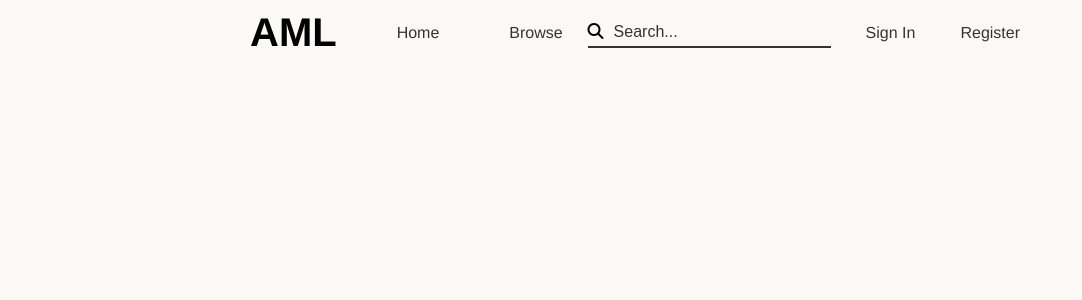
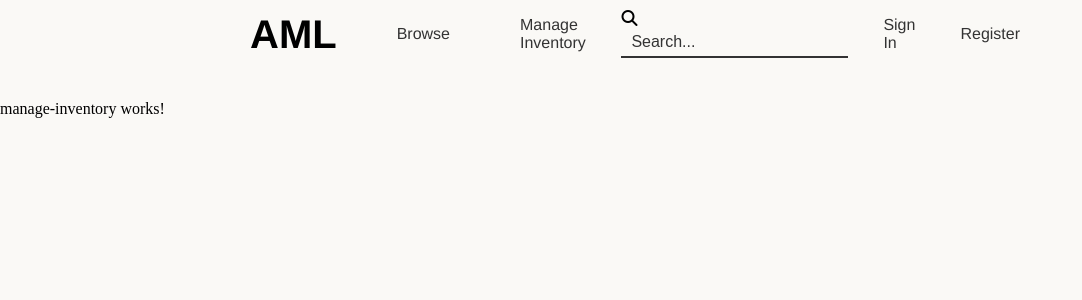
Before and after one commit to DugganDuggan/SAAD-AML, an Angular app: page /manage-inventory in a window 1280 px wide. Before the commit this address led to /. Shown: the top 300 px of the page, without its empty margins (0-1082 px from the left). Built offline with nearby package versions, Linux system fonts and the light colour scheme.

Commit message:
Manage Inventory Page

```diff
--- a/src/app/app.routes.ts
+++ b/src/app/app.routes.ts
@@ -1,4 +1,5 @@
 import { Routes } from '@angular/router';
+import { ManageInventoryComponent } from './manage-inventory/manage-inventory.component';
 
 export const routes: Routes = [
     {path: '', pathMatch: 'full', loadComponent: () => {return import('./home/home.component').then((m) => m.HomeComponent)}},
@@ -6,6 +7,7 @@ export const routes: Routes = [
     {path: 'login', loadComponent: () => {return import('./login/login.component').then((m) => m.LoginComponent)}},
     {path: 'account', loadComponent: () => {return import('./account/account.component').then((m) => m.AccountComponent)}},
     {path: 'browse', loadComponent: () => {return import('./browse/browse.component').then((m) => m.BrowseComponent)}},
-    {path: 'media-details', loadComponent: () => {return import('./media-details/media-details.component').then((m) => m.MediaDetailsComponent)}}
+    {path: 'media-details', loadComponent: () => {return import('./media-details/media-details.component').then((m) => m.MediaDetailsComponent)}},
+    {path: 'manage-inventory', loadComponent: () => {return import('./manage-inventory/manage-inventory.component').then((m) => m.ManageInventoryComponent)}}
 
 ];
--- a/src/app/components/header/header.component.html
+++ b/src/app/components/header/header.component.html
@@ -2,11 +2,10 @@
 <header>
     <nav class="navbar">
         <div class="navbar-left">
-            <a routerLink="/" class="logo">AML</a>
-            <a routerLink="/" class="nav-link">Home</a>
+            <a routerLink="/browse" class="logo">AML</a>
             <a routerLink="/browse" class="nav-link">Browse</a>
 
-            <a *ngIf="loggedIn" routerLink="/register" class="nav-link">Staff Page</a>
+            <a routerLink="/manage-inventory" class="nav-link">Manage Inventory</a>
         </div>
         <div class="navbar-right">
             <div class="search-container">
@@ -16,7 +15,6 @@
             <a *ngIf="!loggedIn" routerLink="/login" class="nav-link">Sign In</a>
             <a *ngIf="!loggedIn" routerLink="/register" class="nav-link">Register</a>
 
-            <a *ngIf="loggedIn" routerLink="/account" class="nav-link">Account</a>
             <a *ngIf="loggedIn" routerLink="/" class="nav-link" (click)="updateLogIn()">Logout</a>
 
         </div>
--- /dev/null
+++ b/src/app/manage-inventory/manage-inventory.component.html
@@ -0,0 +1 @@
+<p>manage-inventory works!</p>
```
Also changed, not shown: src/app/manage-inventory/manage-inventory.component.ts (added, +12 -0 lines), src/app/manage-inventory/manage-inventory.component.css (added), 1 other file (tests, documents, lock files or other folders).
